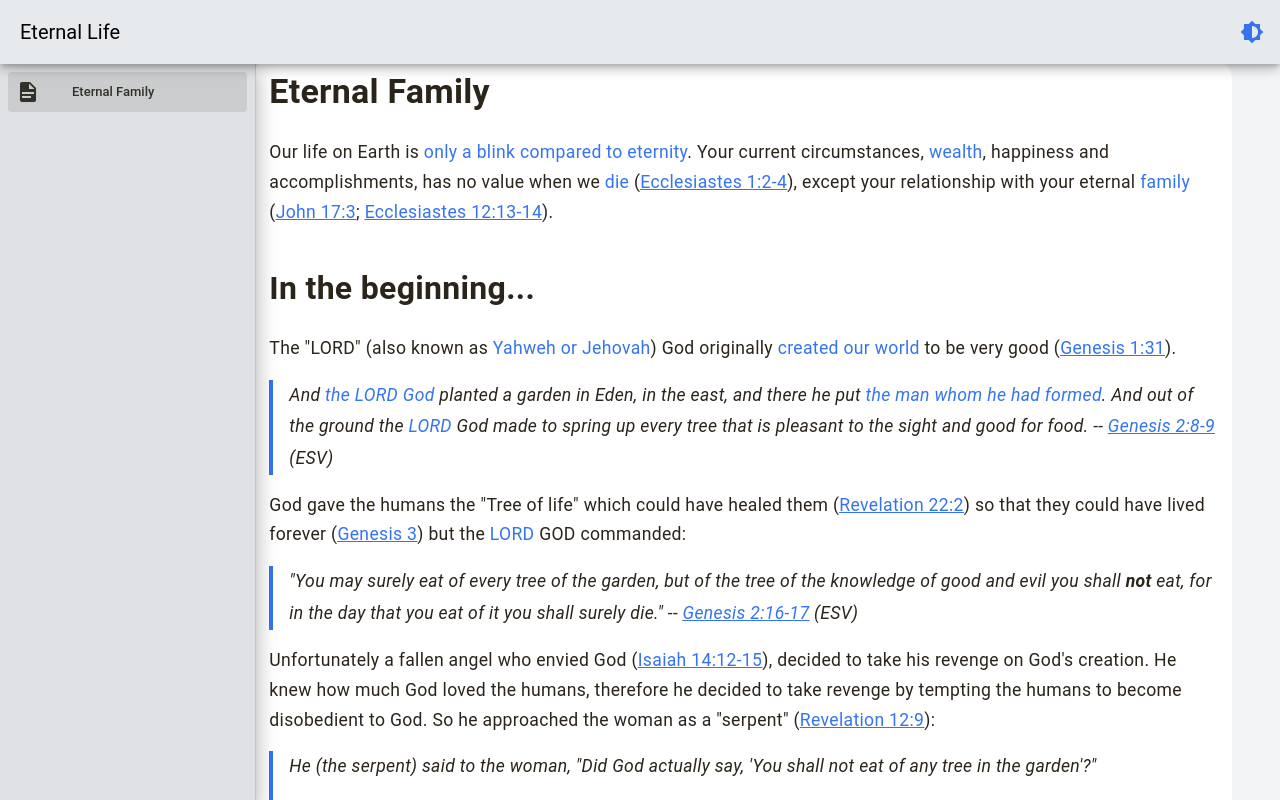
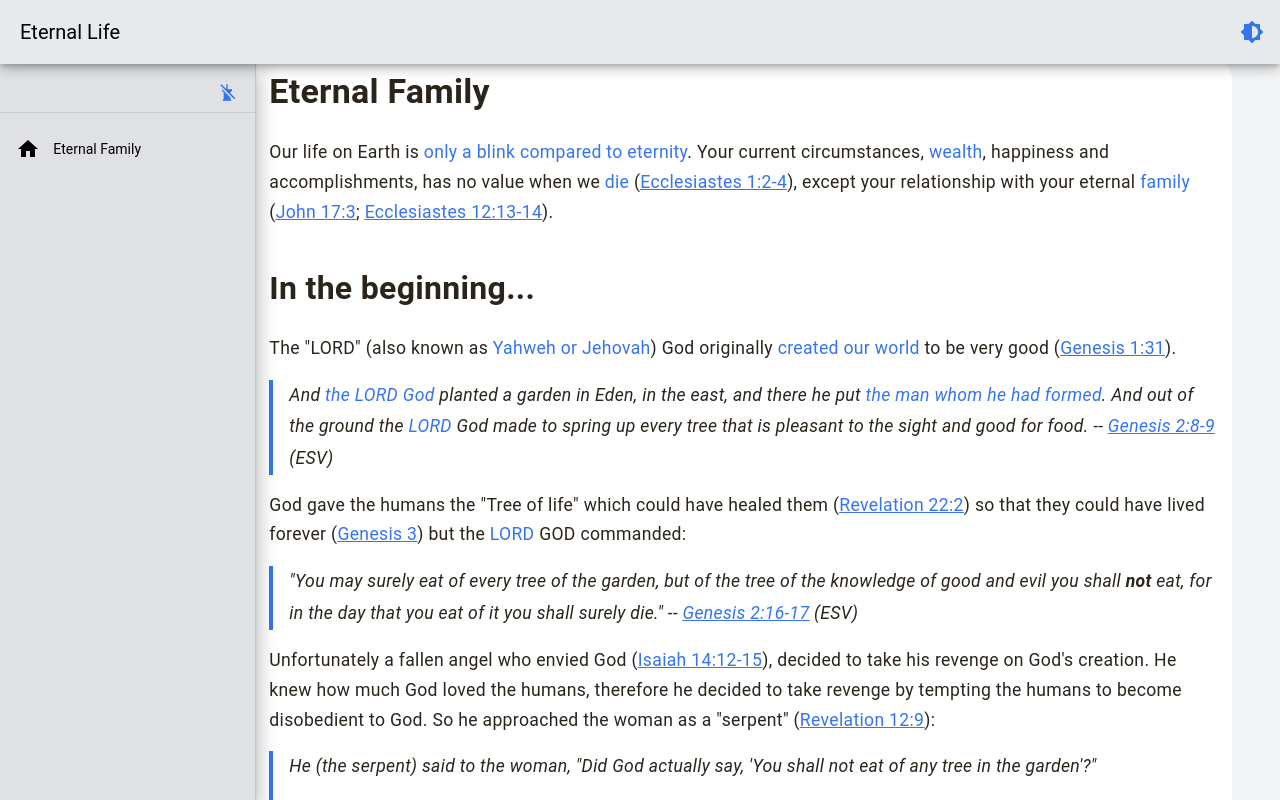
Before and after one commit to JasperCiti/ofgod, a Nuxt app: page / in a window 1280 px wide. Shown: the top 800 px of the page. Built offline with nearby package versions, Linux system fonts and the light colour scheme.

Commit message:
Fix application rail.

```diff
--- /dev/null
+++ b/app/components/AppBar.vue
@@ -0,0 +1,51 @@
+<template>
+  <v-app-bar
+    height="56"
+    class="app-bar"
+    :class="{ 'with-rail': !showMenuToggle }"
+    :style="{
+      marginLeft: showMenuToggle ? '0px' : '56px',
+      width: showMenuToggle ? '100%' : 'calc(100% - 56px)'
+    }"
+    flat
+  >
+    <v-app-bar-nav-icon
+      v-if="showMenuToggle"
+      class="mr-1"
+      icon="mdi-menu"
+      @click="$emit('toggle-menu')"
+    />
+
+    <v-spacer />
+
+    <v-app-bar-title>{{ title }}</v-app-bar-title>
+
+    <v-spacer />
+
+    <v-btn icon="mdi-brightness-6" @click="toggleTheme" />
+  </v-app-bar>
+</template>
+
+<script setup lang="ts">
+const props = defineProps<{
+  title?: string
+  showMenuToggle?: boolean
+}>()
+
+defineEmits<{
+  'toggle-menu': []
+}>()
+
+const { toggleTheme } = useAppTheme()
+</script>
+
+<style scoped>
+.app-bar {
+  z-index: 1000 !important;
+}
+
+/* Add padding when rail is showing to space content properly */
+.app-bar.with-rail {
+  padding-left: 16px !important;
+}
+</style>
--- a/app/components/AppNavigation.vue
+++ b/app/components/AppNavigation.vue
@@ -1,73 +1,277 @@
 <template>
-  <v-list density="compact" nav>
-    <template v-if="navigation && navigation.length">
-      <template v-for="item in navigation" :key="item._path">
-        <v-list-group v-if="item.children?.length" :value="item._path">
-          <template v-slot:activator="{ props }">
-            <v-list-item v-bind="props" :title="item.title" />
-          </template>
+  <div
+    class="navigation-rail-content"
+    @mouseenter="handleMouseEnter"
+    @mouseleave="handleMouseLeave"
+  >
+    <!-- Pin toggle button at the top -->
+    <div v-if="showPinButton" class="pin-container">
+      <v-btn
+        icon
+        size="small"
+        variant="text"
+        class="pin-button"
+        :class="{ 'rail-pin': isRailMode }"
+        :title="isPinned ? 'Unpin menu' : 'Pin menu'"
+        @click="togglePinned"
+      >
+        <v-icon
+          :icon="isPinned ? 'mdi-pin' : 'mdi-pin-off'"
+          size="1.25rem"
+          :style="!isPinned ? 'transform: rotate(180deg); transition: transform 0.2s ease' : 'transition: transform 0.2s ease'"
+        />
+      </v-btn>
+    </div>
 
-          <v-list-item
-            v-for="child in item.children"
-            :key="child._path"
-            :to="child._path"
-            :title="child.title"
-            :prepend-icon="child.children?.length ? 'mdi-folder' : 'mdi-file-document'"
-          />
-        </v-list-group>
+    <v-divider />
 
-        <v-list-item
-          v-else
-          :to="item._path"
-          :title="item.title"
-          :prepend-icon="'mdi-file-document'"
-        />
+    <v-list class="navigation-list" :class="{ 'rail-mode': isRailMode }">
+      <template v-for="item in menuItems" :key="item.id">
+        <v-list-item class="pa-1">
+          <v-btn
+            :variant="isActive(item.path) ? 'flat' : 'text'"
+            :color="isActive(item.path) ? 'selectable' : undefined"
+            class="navigation-button"
+            :class="{ 'rail-button': isRailMode, 'active-button': isActive(item.path) }"
+            @click="handleItemClick(item)"
+          >
+            <v-icon
+              :icon="item.icon"
+              size="1.5rem"
+              class="button-icon"
+            />
+            <span
+              class="button-text"
+              :class="{ 'rail-text': isRailMode }"
+            >
+              {{ item.title }}
+            </span>
+          </v-btn>
+        </v-list-item>
       </template>
-    </template>
-    <template v-else>
-      <v-list-item to="/">
-        <v-list-item-title>Home</v-list-item-title>
-        <template v-slot:prepend>
-          <v-icon>mdi-home</v-icon>
-        </template>
-      </v-list-item>
-    </template>
-  </v-list>
+    </v-list>
+  </div>
 </template>
 
 <script setup lang="ts">
-interface NavItem {
-  _path: string
+import { ref, computed } from 'vue'
+import { useRoute } from 'vue-router'
+import { useDisplay } from 'vuetify'
+
+interface MenuItem {
+  id: string
   title: string
-  children?: NavItem[]
+  icon: string
+  path: string
 }
 
+// Props
+const props = defineProps({
+  isOpen: {
+    type: Boolean,
+    default: false
+  },
+  isRail: {
+    type: Boolean,
+    default: false
+  },
+  isPinned: {
+    type: Boolean,
+    default: false
+  }
+})
+
+// Emits
+const emit = defineEmits(['update:is-open', 'menu-item-click', 'update:is-pinned'])
+
+// Display composable for responsive behavior
+const display = useDisplay()
+const mdAndUp = computed(() => display.mdAndUp.value)
+
+// Pin state - uses prop for two-way binding with parent
+const isPinned = computed(() => props.isPinned)
+
+// Show pin button only on md and above
+const showPinButton = computed(() => mdAndUp.value)
+
+// Hover state for rail expansion
+const isHovered = ref(false)
+
+// Computed property to determine if rail mode should be active
+const isRailMode = computed(() => {
+  return props.isRail && !isHovered.value
+})
+
+// Hover handlers
+const handleMouseEnter = () => {
+  // Always track hover state, not just when in rail mode
+  // This ensures smooth transition when unpinning while hovering
+  isHovered.value = true
+}
+
+const handleMouseLeave = () => {
+  isHovered.value = false
+}
+
+// Toggle pinned state
+const togglePinned = () => {
+  emit('update:is-pinned', !isPinned.value)
+}
+
+// Route for active state checking
+const route = useRoute()
+
+// Menu items
+const menuItems = ref<MenuItem[]>([
+  { id: 'home', title: 'Home', icon: 'mdi-home', path: '/' }
+])
+
+// Load menu items dynamically from content
 const { contentRoot } = useContentConfig()
 
-// Simple static navigation structure
-// This will be populated by content discovery later
-const navigation = ref<NavItem[]>([
-  {
-    _path: '/',
-    title: 'Home',
-    children: []
-  }
-])
-
-// Try to load navigation dynamically from content root
 onMounted(async () => {
   try {
     // Load home page to get navigation data if available
     const homePage = await useContentPage('/')
     if (homePage) {
-      navigation.value = [{
-        _path: '/',
+      menuItems.value = [{
+        id: 'home',
         title: homePage.title || 'Home',
-        children: []
+        icon: 'mdi-home',
+        path: '/'
       }]
     }
   } catch (error) {
     console.log('Using static navigation fallback')
   }
 })
+
+// Check if a menu item is active
+const isActive = (path: string): boolean => {
+  return route.path === path
+}
+
+// Handle menu item click
+const handleItemClick = (item: MenuItem) => {
+  emit('menu-item-click', item)
+
+  // Navigate to path if not already there
+  if (route.path !== item.path) {
+    navigateTo(item.path)
+  }
+
+  // If on a narrow screen and not pinned, close the menu after item click
+  if (!props.isRail && !isPinned.value) {
+    emit('update:is-open', false)
+  }
+}
 </script>
+
+<style scoped>
+.navigation-rail-content {
+  height: 100%;
+  display: flex;
+  flex-direction: column;
+  position: relative;
+}
+
+.pin-container {
+  display: flex;
+  justify-content: flex-end;
+  padding: 8px 8px 0 8px;
+  min-height: 40px;
+}
+
+.pin-button {
+  transition: transform 0.2s ease;
+}
+
+.pin-button:hover {
+  transform: scale(1.1);
+}
+
+.rail-pin {
+  margin-left: 0;
+}
+
+.navigation-list {
+  padding: 8px 0;
+  position: relative;
+  z-index: 1;
+}
+
+.navigation-list.rail-mode {
+  padding: 8px 0;
+  align-items: center;
+}
+
+.navigation-button {
+  width: 100%;
+  min-height: 48px !important;
+  height: 48px !important;
+  display: flex !important;
+  align-items: center !important;
+  justify-content: flex-start !important;
+  text-transform: none;
+  letter-spacing: normal;
+  font-weight: 400;
+  padding: 0 12px !important;
+  overflow: hidden;
+}
+
+.rail-button {
+  justify-content: flex-start !important;
+  padding: 0 12px !important;
+  min-width: 48px !important;
+  width: 48px !important;
+}
+
+.button-icon {
+  min-width: 24px;
+  width: 24px;
+  flex-shrink: 0;
+  margin-left: 0;
+  margin-right: 0;
+}
+
+.button-text {
+  flex: 1;
+  text-align: left;
+  white-space: nowrap;
+  margin-left: 12px;
+}
+
+/* Ensure list items maintain consistent spacing */
+:deep(.v-list-item) {
+  padding: 4px !important;
+  min-height: auto;
+}
+
+/* Override global outline for selected buttons */
+.navigation-button.active-button {
+  outline: none !important;
+  box-shadow: none !important;
+}
+
+/* Ensure proper text color for unselected buttons (text variant) */
+.navigation-button:not(.active-button) {
+  color: rgb(var(--v-theme-on-surface)) !important;
+}
+
+.navigation-button:not(.active-button) .v-icon {
+  color: inherit !important;
+}
+
+/* Ensure proper text color for selectable buttons - use on-selected for active items */
+.navigation-button[color="selectable"],
+.navigation-button.bg-selectable,
+.navigation-button.active-button {
+  color: rgb(var(--v-theme-on-selected)) !important;
+}
+
+.navigation-button[color="selectable"] .v-icon,
+.navigation-button.bg-selectable .v-icon,
+.navigation-button.active-button .v-icon {
+  color: inherit !important;
+}
+</style>
--- /dev/null
+++ b/app/composables/useAppTheme.ts
@@ -0,0 +1,61 @@
+import { useTheme as useVuetifyTheme } from 'vuetify'
+
+export type ThemeMode = 'light' | 'dark'
+
+const THEME_STORAGE_KEY = 'theme-preference'
+
+export const useAppTheme = () => {
+  const vuetifyTheme = useVuetifyTheme()
+
+  // Get the current theme preference from localStorage or default to 'light'
+  const getStoredTheme = (): ThemeMode => {
+    if (import.meta.client) {
+      const stored = localStorage.getItem(THEME_STORAGE_KEY) as ThemeMode
+      return stored && ['light', 'dark'].includes(stored) ? stored : 'light'
+    }
+    return 'light'
+  }
+
+  // Store theme preference in localStorage
+  const setStoredTheme = (theme: ThemeMode) => {
+    if (import.meta.client) {
+      localStorage.setItem(THEME_STORAGE_KEY, theme)
+    }
+  }
+
+  // Reactive theme preference
+  const themePreference = ref<ThemeMode>(getStoredTheme())
+
+  // Apply theme to Vuetify
+  const applyTheme = (theme: ThemeMode) => {
+    if (vuetifyTheme.global) {
+      vuetifyTheme.global.name.value = theme
+    }
+  }
+
+  // Set theme preference and apply it
+  const setTheme = (theme: ThemeMode) => {
+    themePreference.value = theme
+    setStoredTheme(theme)
+    applyTheme(theme)
+  }
+
+  // Toggle between light and dark
+  const toggleTheme = () => {
+    const newTheme: ThemeMode = themePreference.value === 'dark' ? 'light' : 'dark'
+    setTheme(newTheme)
+  }
+
+  // Initialize theme on mount
+  onMounted(() => {
+    const storedTheme = getStoredTheme()
+    themePreference.value = storedTheme
+    applyTheme(storedTheme)
+  })
+
+  return {
+    themePreference: readonly(themePreference),
+    setTheme,
+    toggleTheme,
+  }
+}
--- a/app/pages/[...slug].vue
+++ b/app/pages/[...slug].vue
@@ -1,6 +1,5 @@
 <template>
   <article>
-    <v-card flat>
       <v-card-title class="text-h4 font-weight-bold">
         {{ pageTitle }}
       </v-card-title>
@@ -16,7 +15,6 @@
         </div>
         <MarkdownRenderer v-else-if="page?.body" :content="page.body" />
       </v-card-text>
-    </v-card>
   </article>
 </template>
 
```
Also changed, not shown: 1 other file (tests, documents, lock files or other folders).
